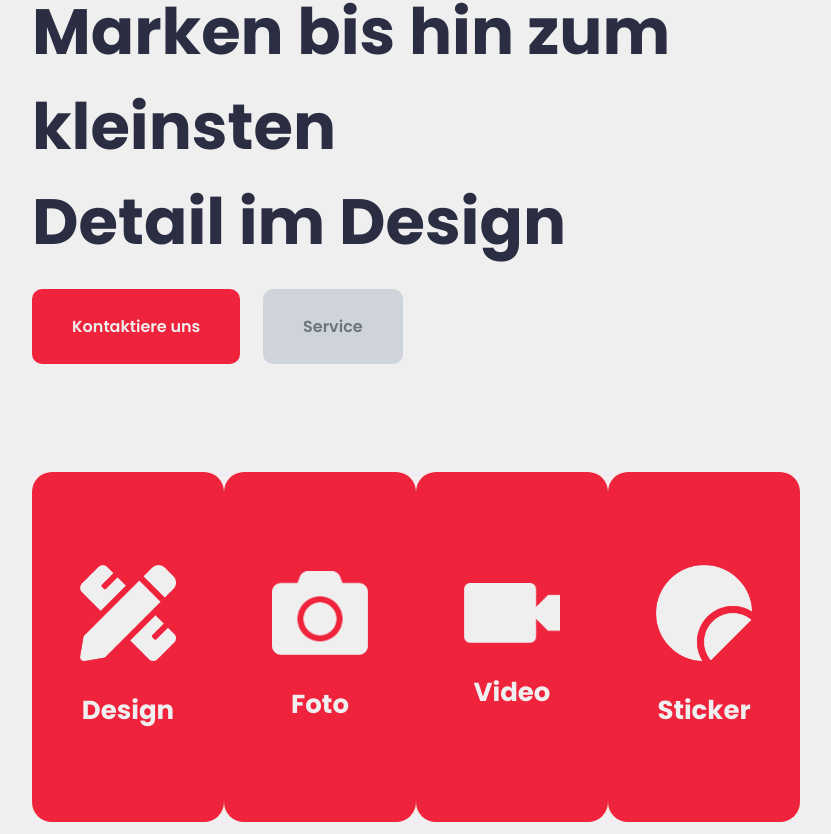
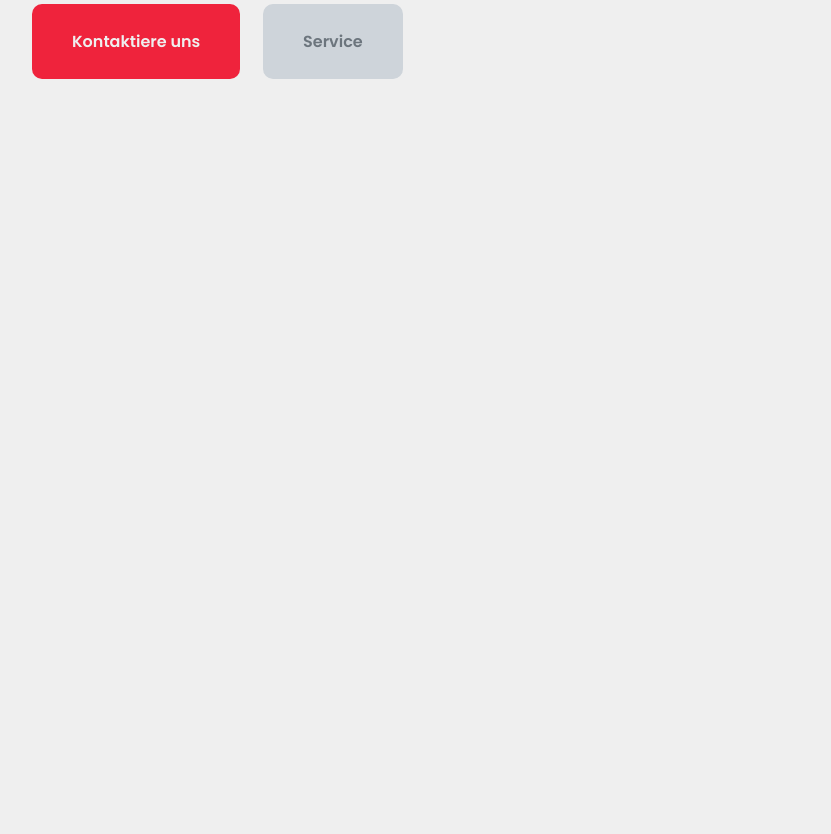
Before and after one commit to zerokater/stilix, a SvelteKit app: page / in a window 1280 px wide. Shown: the part 389-1223 px from the top of the page, without its empty margins (224-1055 px from the left). After the commit the page ends 800 px from the top, so only its background shows below. Built offline with nearby package versions, Linux system fonts and the light colour scheme.

Commit message:
headline

```diff
--- a/src/routes/+page.svelte
+++ b/src/routes/+page.svelte
@@ -8,29 +8,13 @@
 <main>
     <section>
 
-        <h1>Von der Gestaltung neuer<br>Marken bis hin zum kleinsten<br>Detail im Design</h1>
-        <PrimaryButton link="/kontakt">Kontaktiere uns</PrimaryButton>
-        <SecondaryButton link="/service">Service</SecondaryButton>
-    </section>
-</main>
+        <h1>Deine Vision</h1>
+        <h1>
+            unsere Kreation</h1>
 
-<main class="projekte">
-    <section>
-        <div class="projekt">
-            <img src="images/design.png" alt="">
-            <h2>Design</h2>
-        </div>
-        <div class="projekt">
-            <img src="images/kamera.png" alt="">
-            <h2>Foto</h2>
-        </div>
-        <div class="projekt">
-            <img src="images/videokamera.png" alt="">
-            <h2>Video</h2>
-        </div>
-        <div class="projekt">
-            <img src="images/sticker.png" alt="">
-            <h2>Sticker</h2>
+        <div class="buttons">
+            <PrimaryButton link="/kontakt">Kontaktiere uns</PrimaryButton>
+            <SecondaryButton link="/service">Service</SecondaryButton>
         </div>
     </section>
 </main>
@@ -56,44 +40,19 @@
 
     h1{
         font-size: 64px;
+        width: 95%;
         color: #2b2d42;
     }
 
 
-    .projekte{
-        width: 100%;
-        display: flex;
-        justify-content: center;
-        align-items: center;
-    }
-
-    .projekte section{
-        display: flex;
-        justify-content: space-between;
-        align-items: center;
-    }
-
-    .projekt{
-        border-radius: 2rem;
-        display: flex;
-        justify-content: center;
-        align-items: center;
-        flex-direction: column;
-        gap: 3rem;
-        background-color: #ef233c;
-        width: 350px;
-        height: 350px;
-    }
-
-    .projekt img{
-        width: 96px;
-    }
-
-    .projekt h2{
-        font-size: 26px;
-        color: #efefef;
-    }
-
-
+    /* For small devices (phones, 580px and up) */
+    @media only screen and (max-width: 576px) {
+        h1{
+            font-size: 32px;
+        }
+        section{
+            width: 90%;
+        }
+     }
 
 </style>
```
